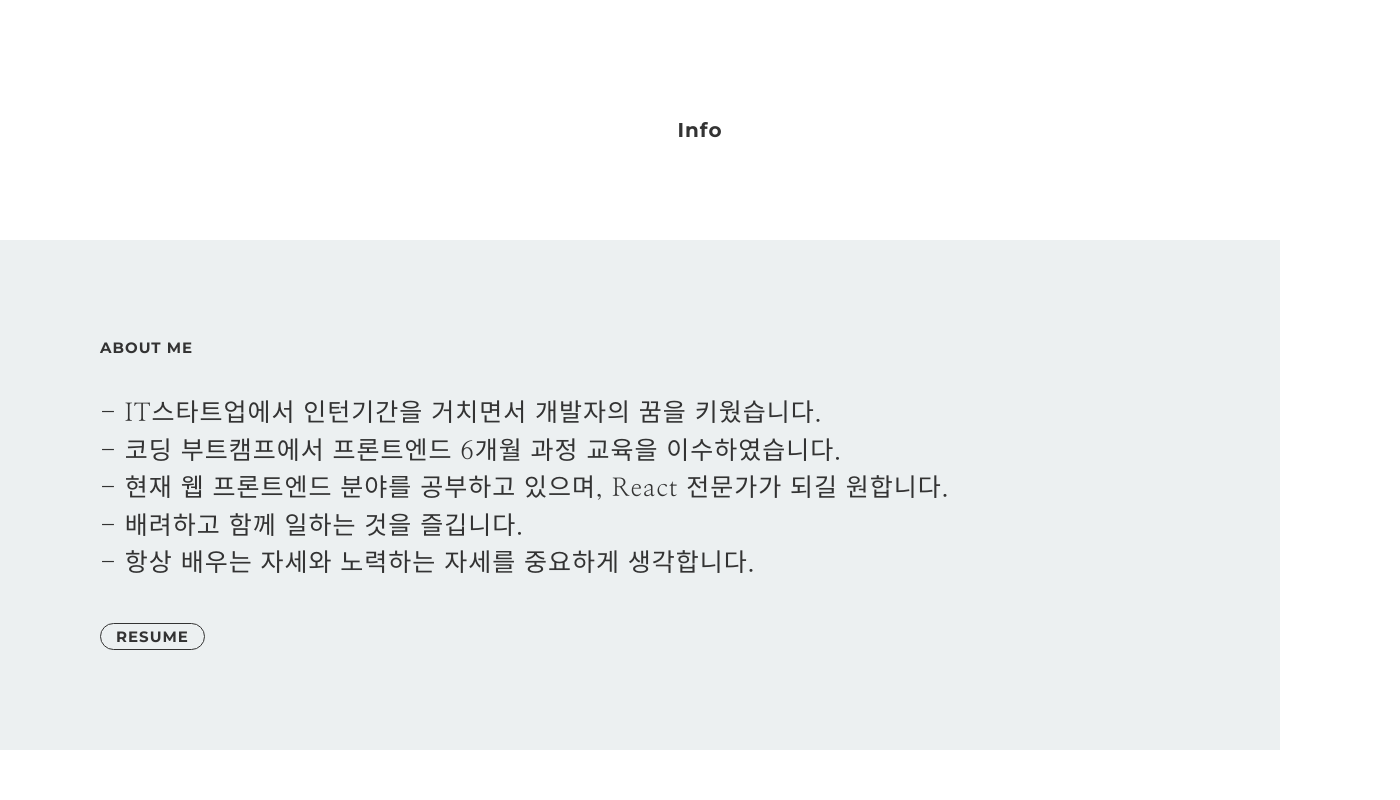
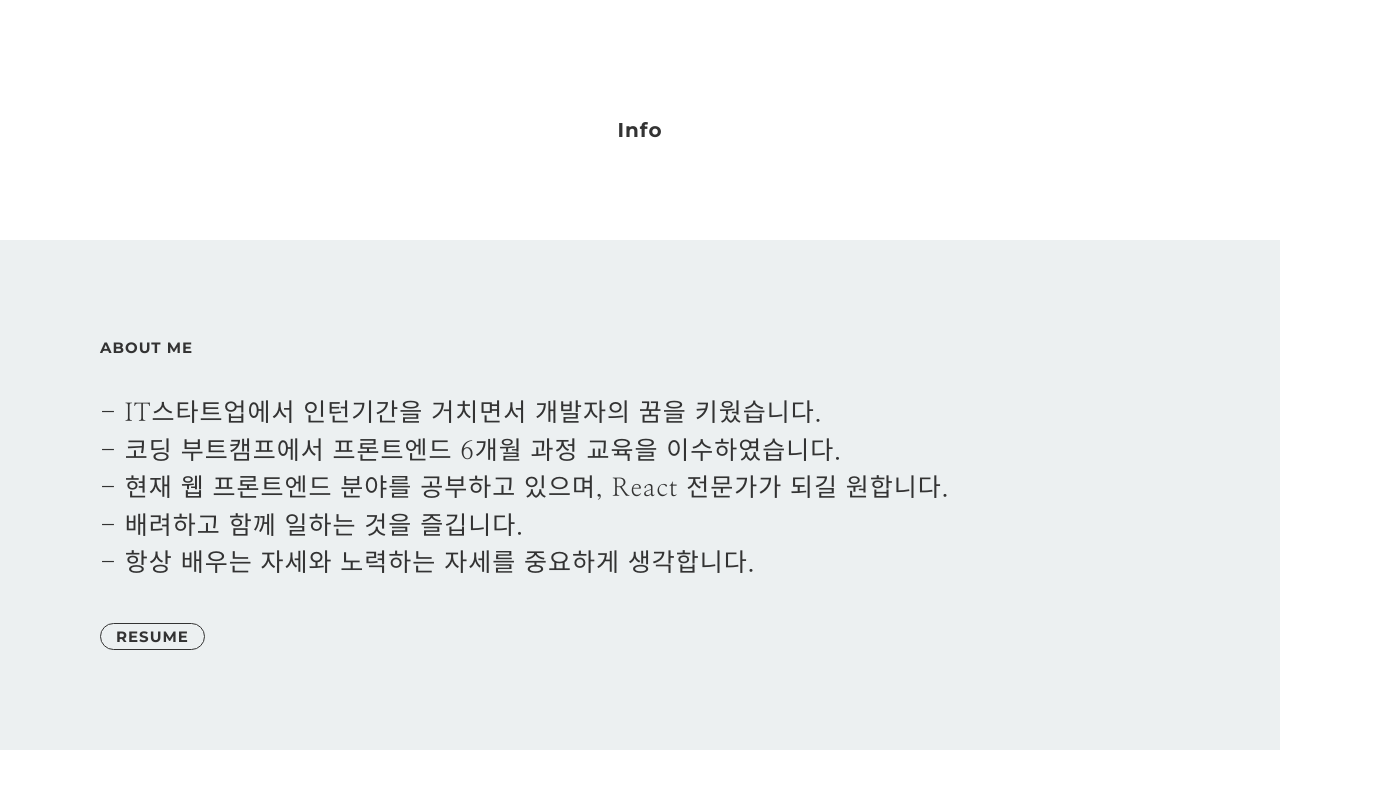
Before and after one commit to choi-yoonhyuk/my-profile-page, a React (Create React App) app: page / in a window 1280 px wide. Shown: the part 780-1580 px from the top of the page, 1400 px wide, since content can reach past the window. Built offline with nearby package versions, Linux system fonts and the light colour scheme; grey boxes are pictures that could not be loaded.

Commit message:
project page update

```diff
--- a/public/index.html
+++ b/public/index.html
@@ -2,6 +2,10 @@
 <html lang="ko">
   <head>
     <meta charset="utf-8" />
+    <meta
+      name="viewport"
+      content="width=device-width, initial-scale=1.0, maximum-scale=1, minimum-scale=1"
+    />
     <link rel="icon" href="%PUBLIC_URL%/favicon.ico" />
     <meta name="viewport" content="width=device-width, initial-scale=1" />
     <meta name="theme-color" content="#000000" />
--- a/src/App.css
+++ b/src/App.css
@@ -1,7 +1,15 @@
 @import url("https://fonts.googleapis.com/css2?family=Montserrat:wght@300;700&family=Nanum+Myeongjo&display=swap");
 
 /* font-family: 'Montserrat', sans-serif; */
+html {
+  max-width: 100%;
+  overflow-x: hidden;
+}
 body {
   font-family: "Nanum Myeongjo", serif;
-  overflow-x: hidden;
+  overflow: hidden;
+  width: 100%;
+  -webkit-box-sizing: border-box;
+  -moz-box-sizing: border-box;
+  box-sizing: border-box;
 }
--- a/src/components/Info.js
+++ b/src/components/Info.js
@@ -16,7 +16,7 @@ const Container = styled.div`
 `;
 
 const Inner = styled.div`
-  width: 1400px;
+  width: auto;
   margin: 0 auto;
   @media screen and (max-width: 1024px) {
     width: 100%;
--- a/src/components/Project.js
+++ b/src/components/Project.js
@@ -16,7 +16,7 @@ const Container = styled.section`
   height: auto;
   background-color: #ecf0f1;
   z-index: 2;
-  width: 100%;
+  width: auto;
 `;
 
 const Inner = styled.div`
@@ -54,7 +54,7 @@ const Video = styled.video`
 `;
 
 const PortWrapper = styled.div`
-  width: 50%;
+  width: auto;
 `;
 
 const TitleWrapper = styled.div`
@@ -131,6 +131,7 @@ const Title = styled.h1`
 
 const PortWrap1 = styled.div`
   padding-left: 100px;
+
   @media screen and (max-width: 500px) {
     padding-left: 50px;
   }
--- a/src/components/Skill.js
+++ b/src/components/Skill.js
@@ -9,7 +9,7 @@ const Container = styled.section`
 `;
 
 const Inner = styled.div`
-  width: 100%;
+  width: auto;
   margin: 0 auto;
   position: relative;
   z-index: -1;
```
